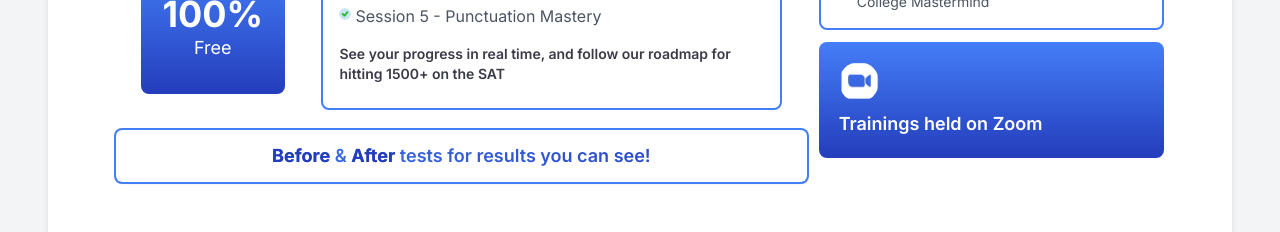
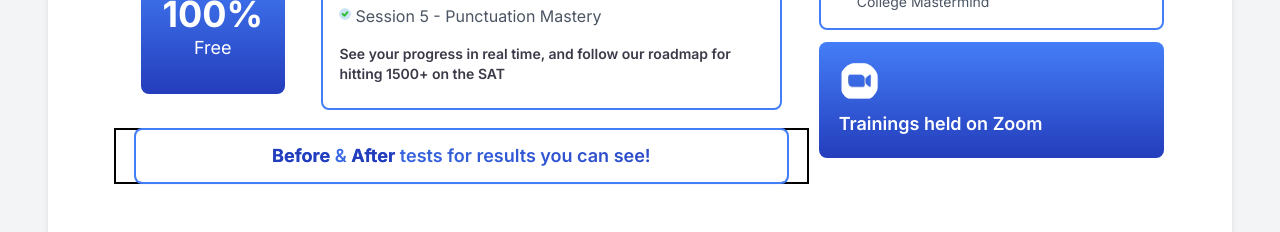
Before and after one commit to college-mastermind/collegemastermind, a Next.js app: page /free-sat-student in a window 1280 px wide. Shown: the part 1920-2152 px from the top of the page. Built offline with nearby package versions, Linux system fonts and the light colour scheme.

Commit message:
fix minor changes

```diff
--- a/src/components/student/GoogleForm.jsx
+++ b/src/components/student/GoogleForm.jsx
@@ -21,7 +21,7 @@ const GoogleForm = () => {
           width="100%"
           height="1400"
           frameBorder="0"
-          className="w-full h-[900vh] sm:h-[800vh] xl:h-[680vh]"
+          className="w-full h-[1030vh] sm:h-[750vh] xl:h-[600vh]"
         >
           Loading…
         </iframe>
--- a/src/components/student/SolidPlan.jsx
+++ b/src/components/student/SolidPlan.jsx
@@ -52,7 +52,6 @@ const SolidPlan = () => {
           {/* left Cards Group */}
           <div className="flex flex-col items-center w-full md:w-4/6 space-y-3 lg:w-2/3 lg:space-y-5">
             <div className="flex gap-2 sm:justify-evenly w-full h-fit  md:gap-5 lg:gap-3">
-
               {/* two boxes */}
               <div
                 className="flex-col
@@ -65,7 +64,10 @@ const SolidPlan = () => {
                   <h1 className="text-4xl font-bold mb-1 md:text-4xl xl:text-5xl">
                     5
                   </h1>
-                  <h4 className="text-base md:text-lg xl:text-xl">SAT <br />Sessions</h4>
+                  <h4 className="text-base md:text-lg xl:text-xl">
+                    SAT <br />
+                    Sessions
+                  </h4>
                 </div>
                 <div className="bg-gradient-to-b from-[#447EF7] to-[#243DBC] text-white text-center rounded-lg py-7 md:py-8 xl:py-10">
                   <h1 className="text-2xl font-bold md:text-4xl">100%</h1>
@@ -108,13 +110,17 @@ const SolidPlan = () => {
               </div>
             </div>
 
-            <h2
-              className="text-lg shadow-sm shadow-[#447EF7]  bg-gradient-to-r from-[#447EF7] to-[#243DBC] text-transparent bg-clip-text ring-2
+            <div className="ring-2 ring-black w-full md:px-4 lg:px-5 xl:px-6">
+              <h2
+                className="text-lg shadow-sm shadow-[#447EF7]  bg-gradient-to-r from-[#447EF7] to-[#243DBC] text-transparent bg-clip-text ring-2
             w-full p-3 rounded-md  ring-[#447EF7] font-semibold
             sm:text-center xl:text-2xl"
-            >
-              <span className="font-bold text-[#243DBC]">Before</span> & <span className="font-bold text-[#243DBC]">After</span> tests for results you can see!
-            </h2>
+              >
+                <span className="font-bold text-[#243DBC]">Before</span> &{" "}
+                <span className="font-bold text-[#243DBC]">After</span> tests
+                for results you can see!
+              </h2>
+            </div>
           </div>
 
           {/* right cards group */}
@@ -131,7 +137,9 @@ const SolidPlan = () => {
                       alt="Check-icon"
                       className="rounded-full w-3 h-3 mt-0.5 sm:mt-1.5 sm:w-4 sm:-4 lg:w-3 lg:h-3 lg:mt-1 xl:w-4 xl:h-4 xl:mt-1.5 "
                     />
-                    <p className="text-xs text-gray-600 sm:text-base lg:text-sm xl:text-lg">{text}</p>
+                    <p className="text-xs text-gray-600 sm:text-base lg:text-sm xl:text-lg">
+                      {text}
+                    </p>
                   </div>
                 ))}
               </div>
```
